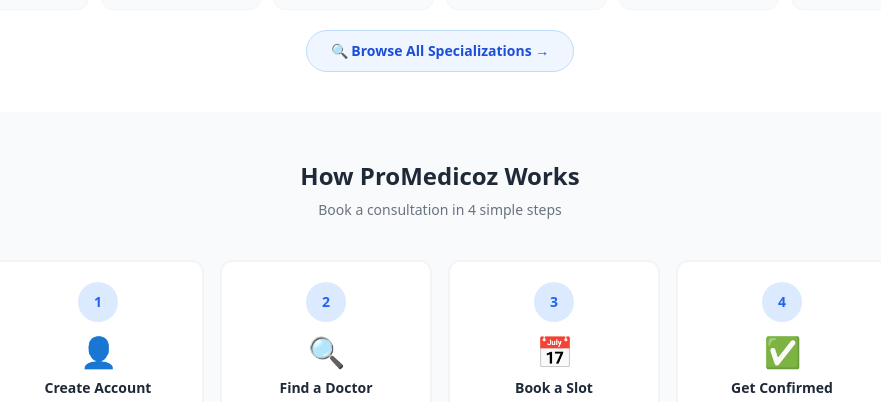
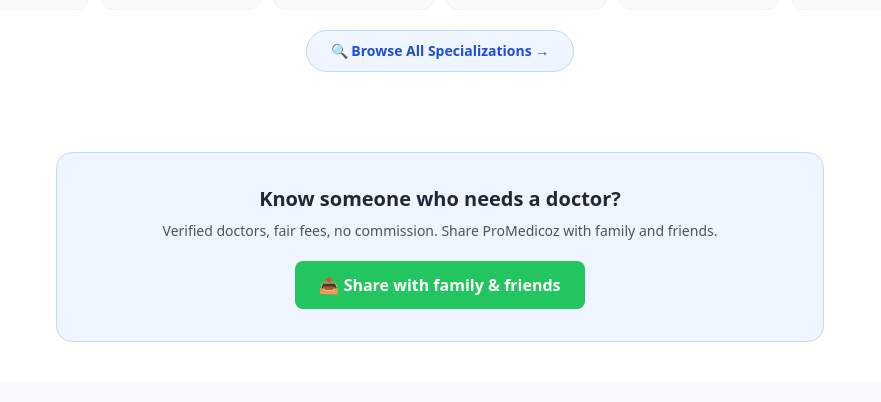
Before and after one commit to kndnkmr/docconnect, a React (Vite) app in the folder client/: page / in a window 1280 px wide. Shown: the part 1175-1577 px from the top of the page, without its empty margins (200-1081 px from the left). Built offline with nearby package versions, Linux system fonts and the light colour scheme; no server answers.

Commit message:
Add prominent 'Share with family & friends' button on homepage (verified doctors/fair fees/no commission msg, tracked)

```diff
--- a/client/src/pages/Home.jsx
+++ b/client/src/pages/Home.jsx
@@ -32,6 +32,17 @@ const TXT = {
     tipBadge: '💡 Health Tip of the Day',
     tipRead: 'Read the full article →',
     tipMore: 'More health articles →',
+    shareHeading: 'Know someone who needs a doctor?',
+    shareSub: 'Verified doctors, fair fees, no commission. Share ProMedicoz with family and friends.',
+    shareBtn: '📤 Share with family & friends',
+    shareMsg:
+      '🏥 Found a great way to see a doctor: *ProMedicoz*\n\n' +
+      '✅ Verified doctors — video, phone, or in-person\n' +
+      '💸 Fair, honest fees — you pay the doctor directly, no commission\n' +
+      '⏱️ Book in under 2 minutes\n\n' +
+      '👉 https://www.promedicoz.in\n\n' +
+      'Sharing because good, affordable healthcare is worth passing on. ❤️',
+    shareCopied: 'Message copied! Paste it in WhatsApp or anywhere to share.',
     specHeading: 'Consult by Specialization',
     specSubtitle: "Tap your concern — we'll show the right specialists",
     browseAll: '🔍 Browse All Specializations →',
@@ -72,6 +83,17 @@ const TXT = {
     tipBadge: '💡 आज का स्वास्थ्य सुझाव',
     tipRead: 'पूरा लेख पढ़ें →',
     tipMore: 'और स्वास्थ्य लेख →',
+    shareHeading: 'किसी को डॉक्टर की ज़रूरत है?',
+    shareSub: 'सत्यापित डॉक्टर, वाजिब फ़ीस, कोई कमीशन नहीं। ProMedicoz परिवार और दोस्तों के साथ साझा करें।',
+    shareBtn: '📤 परिवार और दोस्तों के साथ साझा करें',
+    shareMsg:
+      '🏥 डॉक्टर दिखाने का एक बढ़िया तरीका मिला: *ProMedicoz*\n\n' +
+      '✅ सत्यापित डॉक्टर — वीडियो, फ़ोन या क्लिनिक पर\n' +
+      '💸 वाजिब और ईमानदार फ़ीस — पैसे सीधे डॉक्टर को, कोई कमीशन नहीं\n' +
+      '⏱️ 2 मिनट से भी कम में बुक करें\n\n' +
+      '👉 https://www.promedicoz.in\n\n' +
+      'शेयर इसलिए, क्योंकि अच्छी और सस्ती सेहत-सुविधा सबके काम आती है। ❤️',
+    shareCopied: 'संदेश कॉपी हो गया! WhatsApp या कहीं भी पेस्ट करके साझा करें।',
     specHeading: 'बीमारी के अनुसार परामर्श करें',
     specSubtitle: 'अपनी समस्या चुनें — हम सही विशेषज्ञ दिखाएंगे',
     browseAll: '🔍 सभी विशेषज्ञताएं देखें →',
@@ -133,6 +155,27 @@ function Home() {
   // down the initial home-page load. The tip card simply appears a moment
   // later once the data is fetched (and is hidden until then).
   const [dailyTip, setDailyTip] = useState(null);
+
+  // Share ProMedicoz with family/friends — uses the phone's native share sheet
+  // (WhatsApp, etc.) when available; otherwise falls back to copying the message
+  // and a WhatsApp web link. Self-contained (no toast dependency), and tracked
+  // so we can see how word-of-mouth sharing performs. Safe: wrapped so a share
+  // failure never breaks the page.
+  const handleShareSite = async () => {
+    trackEvent('share_site', { source: 'home' });
+    const msg = t.shareMsg;
+    try {
+      if (typeof navigator !== 'undefined' && navigator.share) {
+        await navigator.share({ title: 'ProMedicoz', text: msg });
+        return;
+      }
+    } catch { /* user cancelled the native share — do nothing */ return; }
+    // Fallback (mostly desktop): copy the message, then open WhatsApp web.
+    try { await navigator.clipboard.writeText(msg); } catch { /* ignore */ }
+    try {
+      window.open(`https://wa.me/?text=${encodeURIComponent(msg)}`, '_blank', 'noopener');
+    } catch { /* popup blocked — the message is already copied */ }
+  };
 
   useEffect(() => {
     let cancelled = false;
@@ -422,6 +465,25 @@ function Home() {
         </section>
       )}
 
+      {/* ---- Share ProMedicoz ---- a prominent, friendly nudge for word-of-mouth
+           growth. Leads with the honest value angle (verified doctors, fair fees,
+           no commission). Uses the phone's native share sheet / WhatsApp. */}
+      <section className="py-10 bg-white">
+        <div className="container mx-auto px-4">
+          <div className="max-w-3xl mx-auto text-center bg-primary-50 border border-primary-200 rounded-2xl p-6 sm:p-8">
+            <h2 className="text-lg sm:text-xl font-bold text-gray-800 mb-2">{t.shareHeading}</h2>
+            <p className="text-gray-600 text-sm mb-5">{t.shareSub}</p>
+            <button
+              type="button"
+              onClick={handleShareSite}
+              className="inline-block bg-green-500 text-white px-6 py-3 rounded-lg font-semibold hover:bg-green-600 transition-colors"
+            >
+              {t.shareBtn}
+            </button>
+          </div>
+        </div>
+      </section>
+
       {/* ---- How It Works ---- */}
       <section className="py-12 bg-gray-50">
         <div className="container mx-auto px-4">
```
